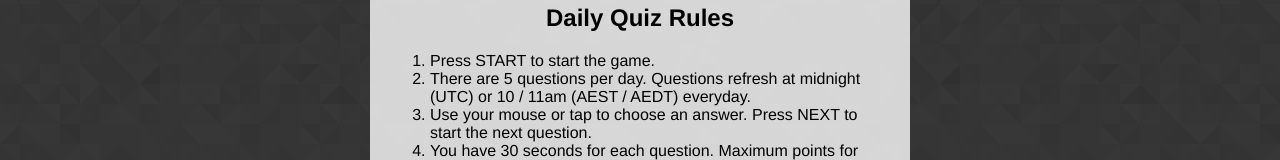
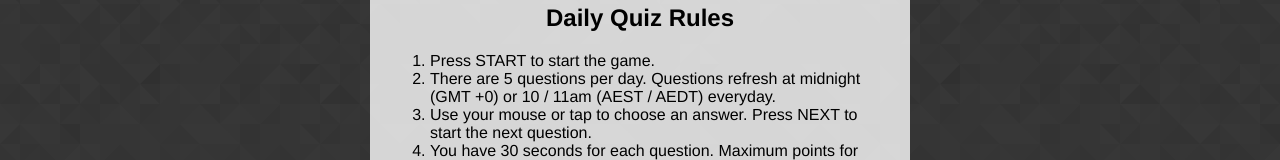
Before and after one commit to jiakairen/quiz-game-client, a Vue app: page / in a window 1280 px wide. Shown: the part 136-296 px from the top of the page. Built offline with nearby package versions, Linux system fonts and the light colour scheme; what vue-flash-message, vue-underscore would draw is missing.

Commit message:
changed wordings

```diff
--- a/src/components/EndOfGame.vue
+++ b/src/components/EndOfGame.vue
@@ -27,7 +27,7 @@
             <h4>Today's Summary</h4>
             <p>Game ID: {{ currentGameStats?.gameID || "loading" }}</p>
 
-            <p>Date: {{ currentGameStats?.date }} (UTC)</p>
+            <p>Date: {{ currentGameStats?.date }} (GMT +0)</p>
 
             <p>
               Total Score:
--- a/src/components/InstructionPage.vue
+++ b/src/components/InstructionPage.vue
@@ -20,7 +20,7 @@ export default {
       title: "Daily Quiz Rules",
       instructions: [
         "Press START to start the game.",
-        "There are 5 questions per day. Questions refresh at midnight (UTC) or 10 / 11am (AEST / AEDT) everyday.",
+        "There are 5 questions per day. Questions refresh at midnight (GMT +0) or 10 / 11am (AEST / AEDT) everyday.",
         "Use your mouse or tap to choose an answer. Press NEXT to start the next question.",
         "You have 30 seconds for each question. Maximum points for correctly answer the question in the first 3 seconds.",
         "No points given for incorrect answers or no answers.",
```
